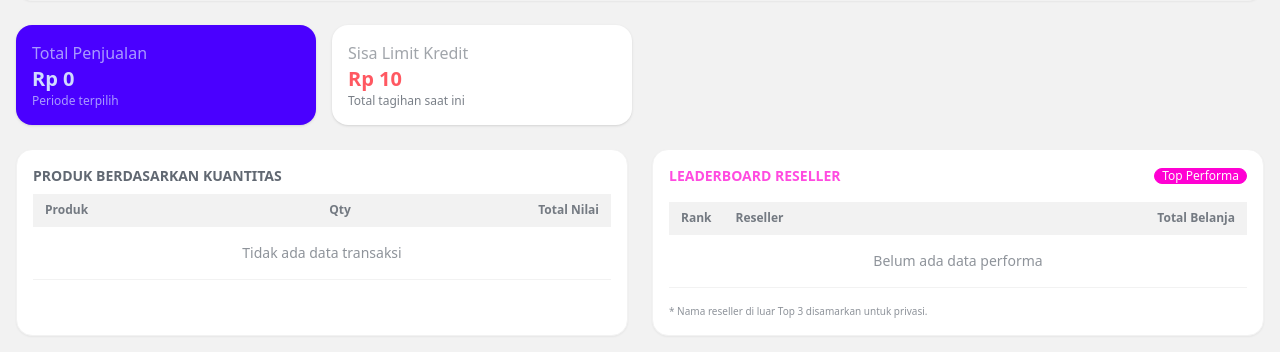
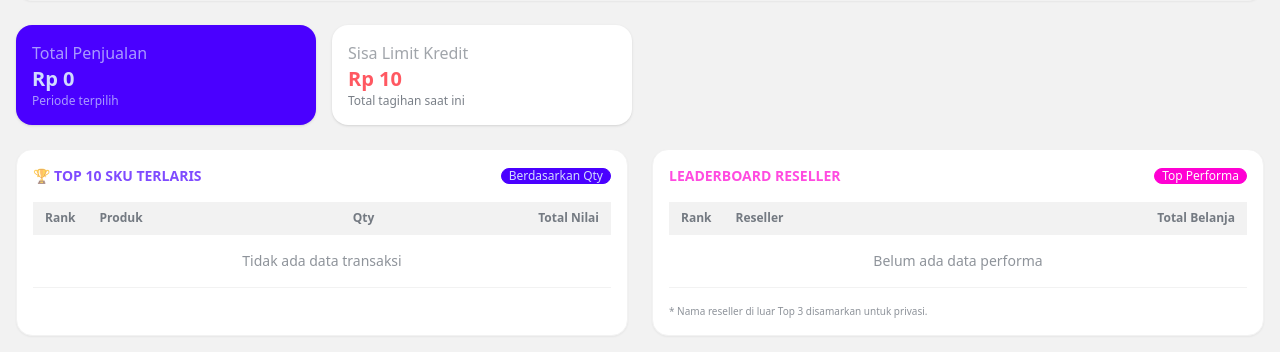
Before and after one commit to indrawanalghifary/stock-center, a Django app: page /analytics/ in a window 1280 px wide. Shown: the part 519-871 px from the top of the page. Run offline with Django 5.2, Linux system fonts and the light colour scheme; a user stored in the database is signed in; tables that the repository leaves empty hold one stand-in row (values such as "Sample post"); some libraries are stand-ins or nearby versions.

Commit message:
memperbaiki analitic

```diff
--- a/core/views.py
+++ b/core/views.py
@@ -6,7 +6,7 @@ from django.utils.decorators import method_decorator
 from django.views.generic import ListView, FormView, CreateView, DetailView, UpdateView, DeleteView
 from django.contrib import messages
 from django.db import transaction
-from django.db.models import Sum, Q
+from django.db.models import Sum, Q, F
 from django.utils import timezone
 from django.urls import reverse_lazy, reverse
 from django import forms
@@ -947,14 +947,14 @@ class AnalyticsView(ListView):
         if is_reseller:
             base_trx_query = base_trx_query.filter(transaction__reseller=reseller)
 
-        # 1. Group by Product (Top Products)
+        # 1. Group by Product (Top Products) - Top 10 SKUs
         total_period_sales = base_trx_query.aggregate(total=Sum('subtotal'))['total'] or 0
         product_grouping = base_trx_query.values(
             'variant__product__name', 'variant__sku'
         ).annotate(
             total_qty=Sum('qty'),
             total_value=Sum('subtotal')
-        ).order_by('-total_qty')
+        ).order_by('-total_qty')[:10]
 
         # 2. Group by Reseller (Leaderboard - available to all)
         reseller_grouping = base_trx_query.values(
@@ -998,7 +998,34 @@ class AnalyticsView(ListView):
             if total_out > 0:
                 return_rate = (total_ret / total_out) * 100
 
-        # 3. Movement Summary (Admins only)
+        # 3. Stock Movement Statistics by Type (IN, OUT, RETURN) - Admins only
+        stock_movement_stats = []
+        if not is_reseller:
+            movement_summary = base_movement_query.values('movement_type').annotate(
+                total_qty=Sum('qty'),
+                total_nominal=Sum(F('qty') * F('variant__default_price'))
+            ).order_by('movement_type')
+            stock_movement_stats = list(movement_summary)
+
+        # 4. Top 10 Resellers by Debt (current_balance) - Admins only
+        top_reseller_debts = []
+        if not is_reseller:
+            top_reseller_debts = list(Reseller.objects.filter(
+                current_balance__gt=0
+            ).order_by('-current_balance')[:10].values('id', 'name', 'current_balance'))
+
+        # 5. Reseller Pickup Ranking (by quantity and nominal) - Admins only
+        reseller_pickup_ranking = []
+        if not is_reseller:
+            reseller_pickup_ranking = list(base_trx_query.values(
+                'transaction__reseller__id',
+                'transaction__reseller__name'
+            ).annotate(
+                pickup_qty=Sum('qty'),
+                pickup_nominal=Sum('subtotal')
+            ).order_by('-pickup_qty')[:10])
+
+        # Movement summary for template (backward compatibility)
         movement_summary = []
         if not is_reseller:
             movement_summary = base_movement_query.values('movement_type').annotate(total_qty=Sum('qty'))
@@ -1067,6 +1094,9 @@ class AnalyticsView(ListView):
             'top_category_name': top_category_name,
             'return_rate': return_rate,
             'movement_summary': movement_summary,
+            'stock_movement_stats': stock_movement_stats,
+            'top_reseller_debts': top_reseller_debts,
+            'reseller_pickup_ranking': reseller_pickup_ranking,
             'sales_trend': sales_trend,
             'is_reseller': is_reseller,
         })
--- a/templates/analytics.html
+++ b/templates/analytics.html
@@ -51,29 +51,44 @@
         </div>
 
         {% if not is_reseller %}
+        <!-- Stock Movement Stats -->
         <div class="stats shadow bg-base-100">
             <div class="stat p-4">
-                <div class="stat-title opacity-70">Top Reseller</div>
-                <div class="stat-value text-xl text-secondary">{{ top_reseller_name|truncatechars:15 }}</div>
-                <div class="stat-desc">Belanja terbanyak</div>
+                <div class="stat-title opacity-70">Stok Masuk</div>
+                <div class="stat-value text-xl text-success">
+                    {% for m in stock_movement_stats %}
+                        {% if m.movement_type == 'IN' %}{{ m.total_qty|default:0 }}{% endif %}
+                    {% endfor %}
+                </div>
+                <div class="stat-desc">
+                    Rp {% for m in stock_movement_stats %}{% if m.movement_type == 'IN' %}{{ m.total_nominal|default:0|floatformat:0|intcomma }}{% endif %}{% endfor %}
+                </div>
             </div>
         </div>
-
         <div class="stats shadow bg-base-100">
             <div class="stat p-4">
-                <div class="stat-title opacity-70">Kategori Terlaris</div>
-                <div class="stat-value text-xl text-accent">{{ top_category_name }}</div>
-                <div class="stat-desc">Qty terbanyak</div>
+                <div class="stat-title opacity-70">Stok Keluar</div>
+                <div class="stat-value text-xl text-error">
+                    {% for m in stock_movement_stats %}
+                        {% if m.movement_type == 'OUT' %}{{ m.total_qty|default:0 }}{% endif %}
+                    {% endfor %}
+                </div>
+                <div class="stat-desc">
+                    Rp {% for m in stock_movement_stats %}{% if m.movement_type == 'OUT' %}{{ m.total_nominal|default:0|floatformat:0|intcomma }}{% endif %}{% endfor %}
+                </div>
             </div>
         </div>
-
         <div class="stats shadow bg-base-100">
             <div class="stat p-4">
-                <div class="stat-title opacity-70">Return Rate</div>
-                <div class="stat-value text-xl {% if return_rate > 5 %}text-error{% else %}text-success{% endif %}">
-                    {{ return_rate|floatformat:1 }}%
+                <div class="stat-title opacity-70">Stok Return</div>
+                <div class="stat-value text-xl text-warning">
+                    {% for m in stock_movement_stats %}
+                        {% if m.movement_type == 'RETURN' %}{{ m.total_qty|default:0 }}{% endif %}
+                    {% endfor %}
                 </div>
-                <div class="stat-desc">Rasio barang kembali</div>
+                <div class="stat-desc">
+                    Rp {% for m in stock_movement_stats %}{% if m.movement_type == 'RETURN' %}{{ m.total_nominal|default:0|floatformat:0|intcomma }}{% endif %}{% endfor %}
+                </div>
             </div>
         </div>
         {% else %}
@@ -89,14 +104,18 @@
 
     <div class="grid grid-cols-1 lg:grid-cols-2 gap-6">
 
-        <!-- Grouping: By Product -->
+        <!-- Top 10 SKUs Terlaris -->
         <div class="card bg-base-100 shadow-sm border border-base-200">
             <div class="card-body p-4">
-                <h3 class="card-title text-sm opacity-70 uppercase">Produk Berdasarkan Kuantitas</h3>
+                <div class="flex justify-between items-center mb-2">
+                    <h3 class="card-title text-sm opacity-70 uppercase text-primary">🏆 Top 10 SKU Terlaris</h3>
+                    <div class="badge badge-primary badge-sm">Berdasarkan Qty</div>
+                </div>
                 <div class="overflow-x-auto">
                     <table class="table table-sm w-full">
                         <thead>
                             <tr class="bg-base-200">
+                                <th class="w-12">Rank</th>
                                 <th>Produk</th>
                                 <th class="text-right">Qty</th>
                                 <th class="text-right">Total Nilai</th>
@@ -104,16 +123,22 @@
                         </thead>
                         <tbody>
                             {% for p in product_grouping %}
-                            <tr class="hover">
+                            <tr class="hover {% if forloop.counter <= 3 %}bg-primary/5{% endif %}">
+                                <td class="text-center">
+                                    {% if forloop.counter == 1 %}🥇
+                                    {% elif forloop.counter == 2 %}🥈
+                                    {% elif forloop.counter == 3 %}🥉
+                                    {% else %}{{ forloop.counter }}{% endif %}
+                                </td>
                                 <td>
                                     <div class="font-bold">{{ p.variant__product__name }}</div>
                                     <div class="text-xs opacity-50">{{ p.variant__sku }}</div>
                                 </td>
-                                <td class="text-right font-mono">{{ p.total_qty }}</td>
+                                <td class="text-right font-mono font-bold">{{ p.total_qty }}</td>
                                 <td class="text-right">Rp {{ p.total_value|floatformat:0|intcomma }}</td>
                             </tr>
                             {% empty %}
-                            <tr><td colspan="3" class="text-center py-4 opacity-50">Tidak ada data transaksi</td></tr>
+                            <tr><td colspan="4" class="text-center py-4 opacity-50">Tidak ada data transaksi</td></tr>
                             {% endfor %}
                         </tbody>
                     </table>
@@ -174,6 +199,86 @@
     </div>
 
     {% if not is_reseller %}
+    <!-- Additional Stats Grid -->
+    <div class="grid grid-cols-1 lg:grid-cols-2 gap-6">
+
+        <!-- Top 10 Reseller Hutang Terbanyak -->
+        <div class="card bg-base-100 shadow-sm border border-base-200">
+            <div class="card-body p-4">
+                <div class="flex justify-between items-center mb-2">
+                    <h3 class="card-title text-sm opacity-70 uppercase text-error">💰 Top 10 Hutang Reseller</h3>
+                    <div class="badge badge-error badge-sm">Piutang</div>
+                </div>
+                <div class="overflow-x-auto">
+                    <table class="table table-sm w-full">
+                        <thead>
+                            <tr class="bg-base-200">
+                                <th class="w-12">Rank</th>
+                                <th>Reseller</th>
+                                <th class="text-right">Hutang</th>
+                            </tr>
+                        </thead>
+                        <tbody>
+                            {% for r in top_reseller_debts %}
+                            <tr class="hover {% if forloop.counter <= 3 %}bg-error/5{% endif %}">
+                                <td class="text-center">
+                                    {% if forloop.counter == 1 %}🥇
+                                    {% elif forloop.counter == 2 %}🥈
+                                    {% elif forloop.counter == 3 %}🥉
+                                    {% else %}{{ forloop.counter }}{% endif %}
+                                </td>
+                                <td class="font-bold">{{ r.name }}</td>
+                                <td class="text-right font-bold text-error">Rp {{ r.current_balance|floatformat:0|intcomma }}</td>
+                            </tr>
+                            {% empty %}
+                            <tr><td colspan="3" class="text-center py-4 opacity-50">Tidak ada hutang reseller</td></tr>
+                            {% endfor %}
+                        </tbody>
+                    </table>
+                </div>
+            </div>
+        </div>
+
+        <!-- Ranking Pengambilan Reseller -->
+        <div class="card bg-base-100 shadow-sm border border-base-200">
+            <div class="card-body p-4">
+                <div class="flex justify-between items-center mb-2">
+                    <h3 class="card-title text-sm opacity-70 uppercase text-accent">📦 Ranking Pengambilan Reseller</h3>
+                    <div class="badge badge-accent badge-sm">Berdasarkan Qty</div>
+                </div>
+                <div class="overflow-x-auto">
+                    <table class="table table-sm w-full">
+                        <thead>
+                            <tr class="bg-base-200">
+                                <th class="w-12">Rank</th>
+                                <th>Reseller</th>
+                                <th class="text-right">Qty</th>
+                                <th class="text-right">Nominal</th>
+                            </tr>
+                        </thead>
+                        <tbody>
+                            {% for r in reseller_pickup_ranking %}
+                            <tr class="hover {% if forloop.counter <= 3 %}bg-accent/5{% endif %}">
+                                <td class="text-center">
+                                    {% if forloop.counter == 1 %}🥇
+                                    {% elif forloop.counter == 2 %}🥈
+                                    {% elif forloop.counter == 3 %}🥉
+                                    {% else %}{{ forloop.counter }}{% endif %}
+                                </td>
+                                <td class="font-bold">{{ r.transaction__reseller__name }}</td>
+                                <td class="text-right font-mono font-bold">{{ r.pickup_qty }}</td>
+                                <td class="text-right">Rp {{ r.pickup_nominal|floatformat:0|intcomma }}</td>
+                            </tr>
+                            {% empty %}
+                            <tr><td colspan="4" class="text-center py-4 opacity-50">Tidak ada data pengambilan</td></tr>
+                            {% endfor %}
+                        </tbody>
+                    </table>
+                </div>
+            </div>
+        </div>
+    </div>
+
     <!-- Log Movement Section -->
     <div class="card bg-base-100 shadow-sm border border-base-200">
         <div class="card-body p-4">
```
Also changed, not shown: config/settings.py (+11 -0 lines).
